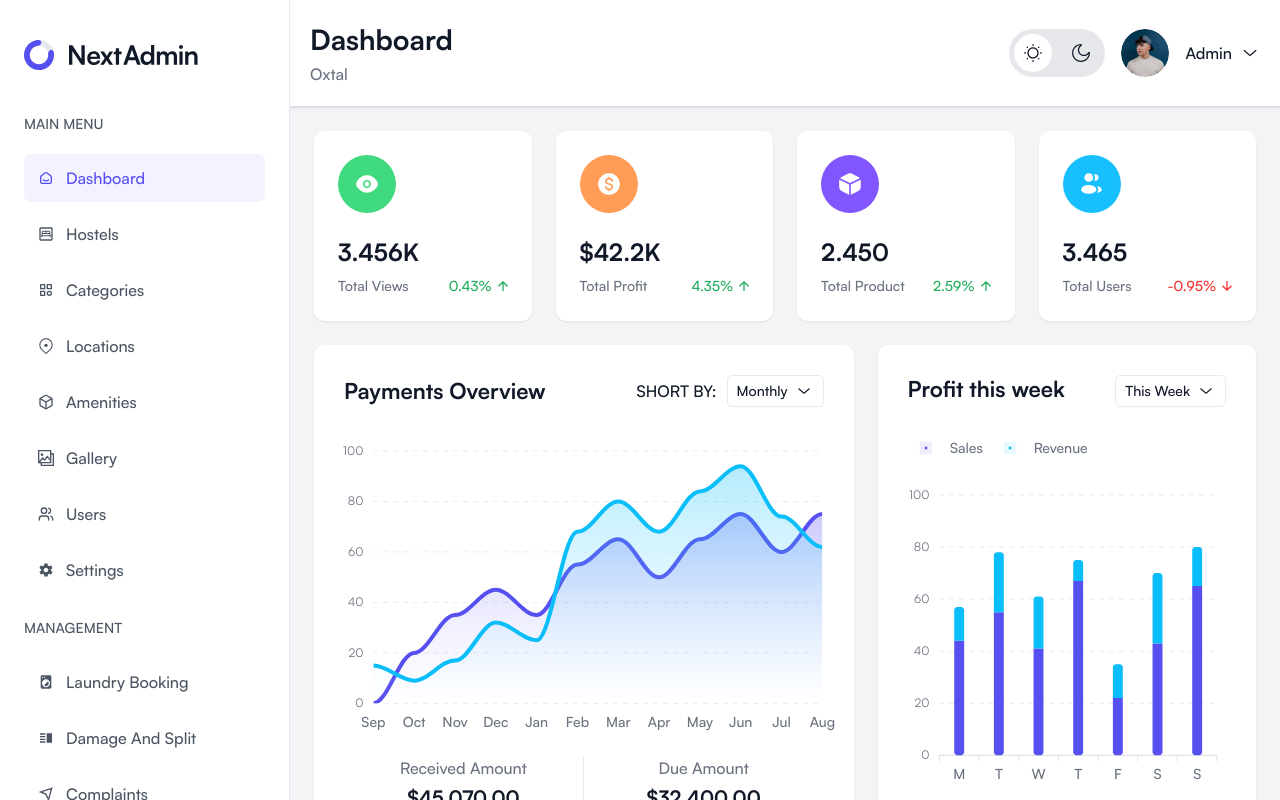
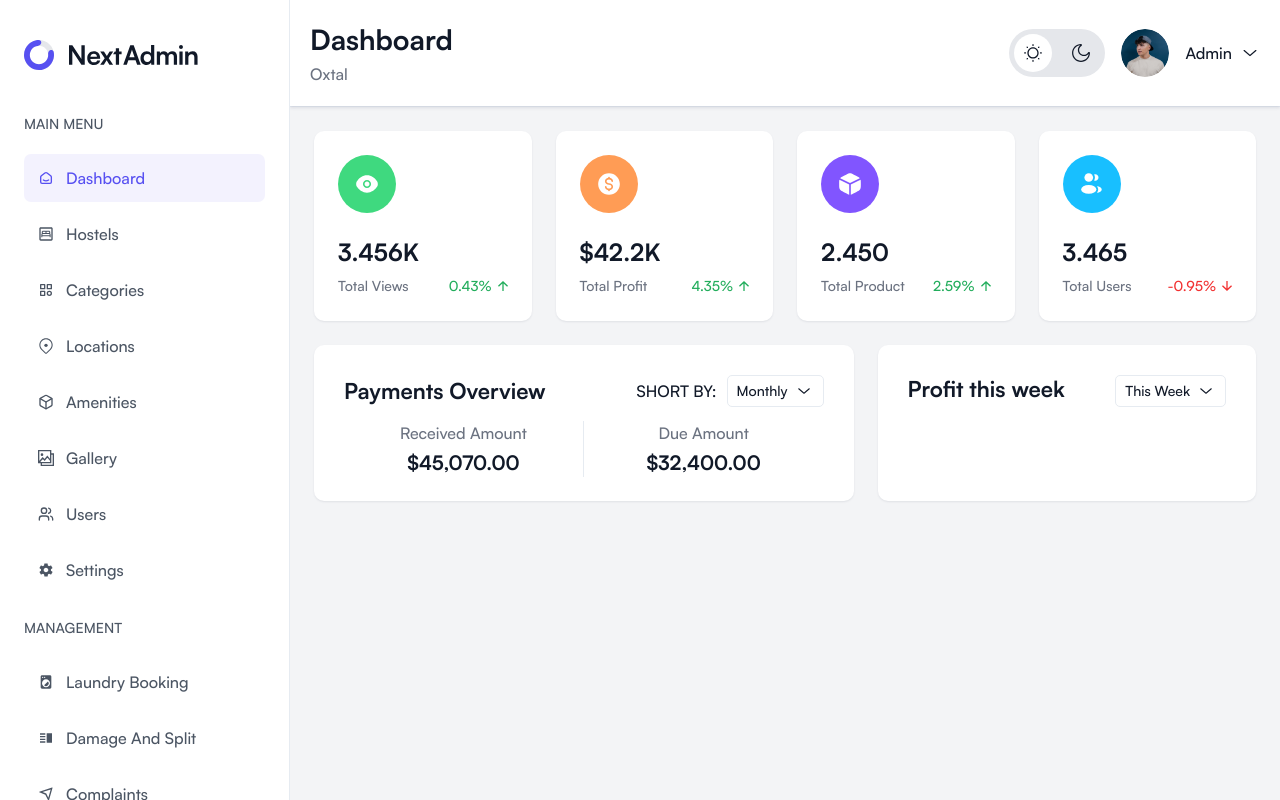
Before and after one commit to Ajnash-ibn-umer/Hostel-booking-service, a Next.js app in the folder client/: page /dashboard in a window 1280 px wide. Built offline with nearby package versions, Linux system fonts and the light colour scheme.

Commit message:
client build issue fixed

```diff
--- a/client/src/app/dashboard/hostels/page.tsx
+++ b/client/src/app/dashboard/hostels/page.tsx
@@ -0,0 +1,59 @@
+import Breadcrumb from '@/components/Breadcrumbs/Breadcrumb'
+import Button from '@/components/Button/Button';
+import ButtonDefault from '@/components/Button/Button';
+import MainTable from '@/components/Tables/MainTable'
+import React from 'react'
+
+const HostelList: React.FC =()=> {
+
+
+const packageData: any[] = [
+  {
+    name: "Free package",
+    price: 0.0,
+    invoiceDate: `Jan 13,2023`,
+    status: "Paid",
+  },
+  {
+    name: "Standard Package",
+    price: 59.0,
+    invoiceDate: `Jan 13,2023`,
+    status: "Paid",
+  },
+  {
+    name: "Business Package",
+    price: 99.0,
+    invoiceDate: `Jan 13,2023`,
+    status: "Unpaid",
+  },
+  {
+    name: "Standard Package",
+    price: 59.0,
+    invoiceDate: `Jan 13,2023`,
+    status: "Paid",
+  },
+];
+
+const headings=["Name","Price","Invoice Date","Status"]
+  return (
+    <div>
+  <Breadcrumb pageName="Hostel" />
+
+  {/* <p className="mt-[3px] text-body-sm font-medium">
+                    ${itemData.price}
+                  </p> */}
+
+  <div className="flex flex-col gap-10">
+    <div className='flex justify-end '>
+    <Button  background='primary' fontColor='white'   buttonType='rounded-corner' >Create</Button>
+
+    </div>
+
+        <MainTable headings={headings} data={packageData}  />
+
+      </div>
+    </div>
+  )
+}
+
+export default HostelList
--- a/client/src/components/Charts/ChartOne.tsx
+++ b/client/src/components/Charts/ChartOne.tsx
@@ -1,19 +1,20 @@
+"use client"
 import { ApexOptions } from "apexcharts";
 import React from "react";
 import ReactApexChart from "react-apexcharts";
 import DefaultSelectOption from "@/components/SelectOption/DefaultSelectOption";
 
 const ChartOne: React.FC = () => {
-  const series = [
-    {
-      name: "Received Amount",
-      data: [0, 20, 35, 45, 35, 55, 65, 50, 65, 75, 60, 75],
-    },
-    {
-      name: "Due Amount",
-      data: [15, 9, 17, 32, 25, 68, 80, 68, 84, 94, 74, 62],
-    },
-  ];
+  // const series = [
+  //   {
+  //     name: "Received Amount",
+  //     data: [0, 20, 35, 45, 35, 55, 65, 50, 65, 75, 60, 75],
+  //   },
+  //   {
+  //     name: "Due Amount",
+  //     data: [15, 9, 17, 32, 25, 68, 80, 68, 84, 94, 74, 62],
+  //   },
+  // ];
 
   const options: ApexOptions = {
     legend: {
@@ -143,14 +144,14 @@ const ChartOne: React.FC = () => {
         </div>
       </div>
       <div>
-        <div className="-ml-4 -mr-5">
+        {/* <div className="-ml-4 -mr-5">
           <ReactApexChart
             options={options}
             series={series}
             type="area"
             height={310}
           />
-        </div>
+        </div> */}
       </div>
 
       <div className="flex flex-col gap-2 text-center xsm:flex-row xsm:gap-0">
--- a/client/src/components/Charts/ChartTwo.tsx
+++ b/client/src/components/Charts/ChartTwo.tsx
@@ -1,19 +1,21 @@
+"use client";
+
 import { ApexOptions } from "apexcharts";
 import React from "react";
 import ReactApexChart from "react-apexcharts";
 import DefaultSelectOption from "@/components/SelectOption/DefaultSelectOption";
 
 const ChartTwo: React.FC = () => {
-  const series = [
-    {
-      name: "Sales",
-      data: [44, 55, 41, 67, 22, 43, 65],
-    },
-    {
-      name: "Revenue",
-      data: [13, 23, 20, 8, 13, 27, 15],
-    },
-  ];
+  // const series = [
+  //   {
+  //     name: "Sales",
+  //     data: [44, 55, 41, 67, 22, 43, 65],
+  //   },
+  //   {
+  //     name: "Revenue",
+  //     data: [13, 23, 20, 8, 13, 27, 15],
+  //   },
+  // ];
 
   const options: ApexOptions = {
     colors: ["#5750F1", "#0ABEF9"],
@@ -107,14 +109,19 @@ const ChartTwo: React.FC = () => {
       </div>
 
       <div>
-        <div id="chartTwo" className="-ml-3.5">
+        {/* <div id="chartTwo" className="-ml-3.5">
           <ReactApexChart
             options={options}
-            series={series}
+            series={
+             [ {
+                    name: "Sales",
+                    data: [44, 55, 41, 67, 22, 43, 65],
+                  },]
+            }
             type="bar"
             height={370}
           />
-        </div>
+        </div> */}
       </div>
     </div>
   );
```
